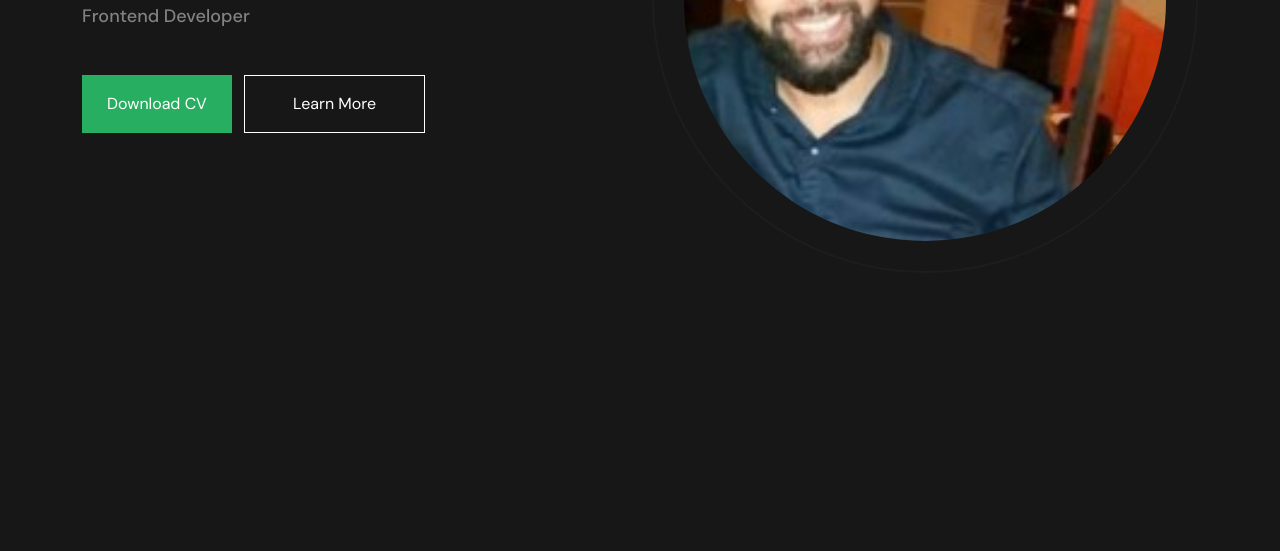
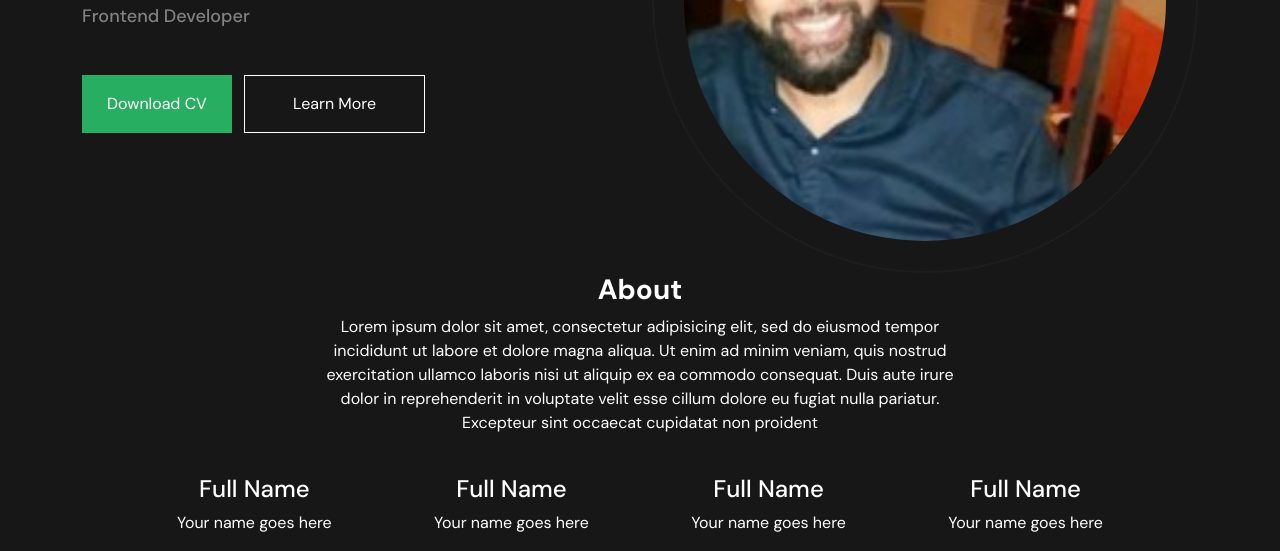
Before and after one commit to NiloSC/Meu_Portf-lio-, a plain HTML site: page index.html in a window 1280 px wide. Shown: the part 433-984 px from the top of the page. Before the commit the page ends 800 px from the top, so only its background shows below. Drawn offline with nearby package versions, Linux system fonts and the light colour scheme.

Commit message:
Criando a seçao About

```diff
--- a/index.html
+++ b/index.html
@@ -45,7 +45,7 @@
             <div class="row">
                 <div class="col-md-6 d-flex align-items-center">
                     <div>
-                        <h1 class="text-white fs-large mb-4 fw-bold">Hi, I am <br> Oyindamola Bakare</h1>
+                        <h1 class="text-white fs-large mb-4 fw-bold">Hi, I am <br> Nilo Cerqueira</h1>
                         <h5 class="text-gray fs-small mb-5">Frontend Developer</h5>
                         <div>
                             <button class="btn btn-primary py-3 px-4 me-2">Download CV</button>
@@ -61,6 +61,75 @@
     </section>
 </main>
 
+</div>
+</div>
+<div class="col-md-6 d-flex align-items-center">
+
+</div>
+</div>
+</div>
+</section>
+
+<section id="about">
+<div class="container">
+<div class="row">
+<div class="col-12">
+    <h3 class="text-white text-center fw-bolder">
+        About
+    </h3>
+</div>
+</div>
+<div class="row">
+<div class="col-12 col-md-7 mx-auto">
+    <p class="text-white text-center">
+        Lorem ipsum dolor sit amet, consectetur adipisicing elit, sed do eiusmod tempor incididunt ut labore et dolore magna aliqua. Ut enim ad minim veniam, quis nostrud exercitation ullamco laboris nisi ut aliquip ex ea commodo consequat. Duis aute irure dolor in reprehenderit in voluptate velit esse cillum dolore eu fugiat nulla pariatur. Excepteur sint occaecat cupidatat non proident
+    </p>
+</div>
+</div>
+<div class="row">
+<div class="col-10 mx-auto">
+    <div class="d-flex justify-content-between">
+        <div>
+            <div class="circle mx-auto">
+                <div class="icon"></div>
+            </div>
+            <div class="text-center mt-4">
+                <h4 class="text-white">Full Name</h4>
+                <p class="text-white">Your name goes here</p>
+            </div>
+        </div>
+        <div>
+            <div class="circle mx-auto">
+                <div class="icon"></div>
+            </div>
+            <div class="text-center mt-4">
+                <h4 class="text-white">Full Name</h4>
+                <p class="text-white">Your name goes here</p>
+            </div>
+        </div>
+        <div>
+            <div class="circle mx-auto">
+                <div class="icon"></div>
+            </div>
+            <div class="text-center mt-4">
+                <h4 class="text-white">Full Name</h4>
+                <p class="text-white">Your name goes here</p>
+            </div>
+        </div>
+        <div>
+            <div class="circle mx-auto">
+                <div class="icon"></div>
+            </div>
+            <div class="text-center mt-4">
+                <h4 class="text-white">Full Name</h4>
+                <p class="text-white">Your name goes here</p>
+            </div>
+        </div>
+    </div>
+</div>
+</div>
+</div>
+
 <script src="https://cdn.jsdelivr.net/npm/bootstrap@5.1.3/dist/js/bootstrap.bundle.min.js"></script>
 </body>
 
```
